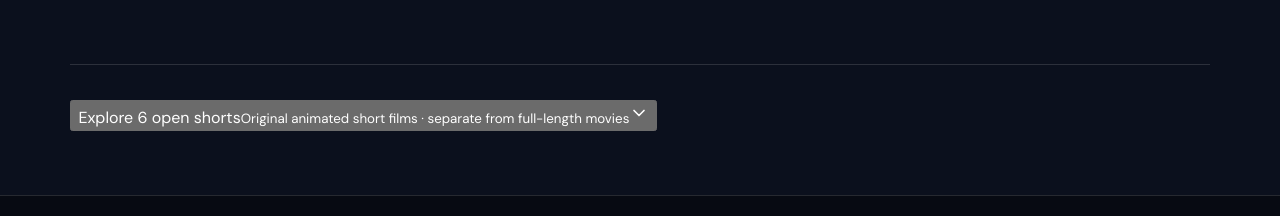
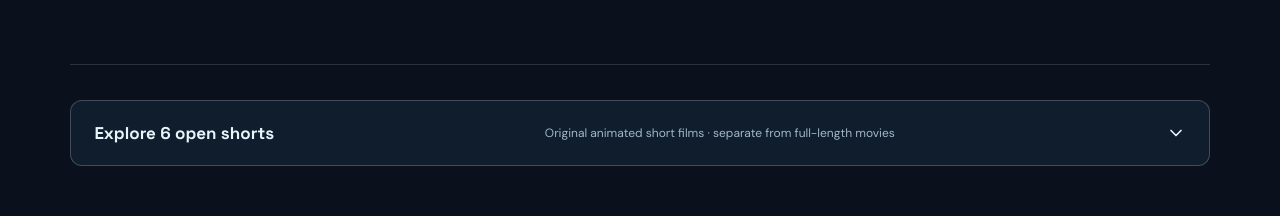
Before and after one commit to PuteraMY/psmy-cinex-, a Next.js app: page / in a window 1280 px wide. Shown: the part 1723-1939 px from the top of the page. Built offline with nearby package versions, Linux system fonts and the light colour scheme.

Commit message:
style: clearly separated expandable short film library

```diff
--- a/app/globals.css
+++ b/app/globals.css
@@ -190,3 +190,13 @@
   .feature-film-grid{grid-template-columns:1fr;max-width:540px}
   .screening{padding:40px 0}
 }
+
+/* Shorts are explicitly optional; no third-party film iframe loads until requested. */
+.cinex-shorts-toggle{display:flex;align-items:center;gap:15px;justify-content:space-between;padding:21px 23px;width:100%;text-align:left;border:1px solid #ffffff36;border-radius:12px;background:#101d2d;color:#e6f7fc;font-family:'Space Grotesk',sans-serif;font-size:17px;font-weight:700;cursor:pointer}
+.cinex-shorts-toggle>small{font-family:'DM Sans',sans-serif;font-size:12px;line-height:1.5;font-weight:400;color:#9fb8c7}
+.cinex-shorts-toggle>svg{flex:none;transition:transform .18s}
+.cinex-shorts-toggle[aria-expanded=true]>svg{transform:rotate(180deg)}
+.cinex-open-shorts{margin-top:52px}
+.cinex-open-shorts .open-movies-library{margin-top:30px}
+@media(max-width:620px){.cinex-shorts-toggle{flex-wrap:wrap;padding:16px;font-size:16px}.cinex-shorts-toggle>small{order:2;flex:1 1 100%}}
+@media(prefers-reduced-motion:reduce){.cinex-shorts-toggle>svg{transition:none}}
```
